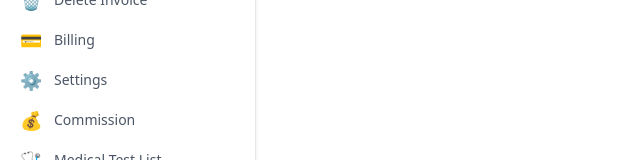
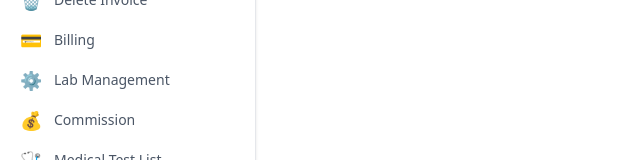
Before and after one commit to samiulfahad/LabPilotClient-Frontend, a React app: page / in a window 1280 px wide. Shown: the part 269-429 px from the top of the page, without its empty margins (0-640 px from the left). Built offline with nearby package versions, Linux system fonts and the light colour scheme; the HTML template or start-up script is replaced by a standard one.

Commit message:
Update menu.js

```diff
--- a/src/components/layout/menu.js
+++ b/src/components/layout/menu.js
@@ -5,7 +5,7 @@ const menu = [
   { label: "Invoice List", path: "/invoiceList", icon: "📋" },
   { label: "Delete Invoice", path: "/deleteInvoice", icon: "🗑️" },
   { label: "Billing", path: "/billing", icon: "💳" },
-  { label: "Settings", path: "/settings", icon: "⚙️" },
+  { label: "Lab Management", path: "/labManagement", icon: "⚙️" },
   { label: "Commission", path: "/commission", icon: "💰" },
   { label: "Medical Test List", path: "/medicalTestList", icon: "🩺" },
   { label: "Staffs", path: "/staffs", icon: "👥" },
```
